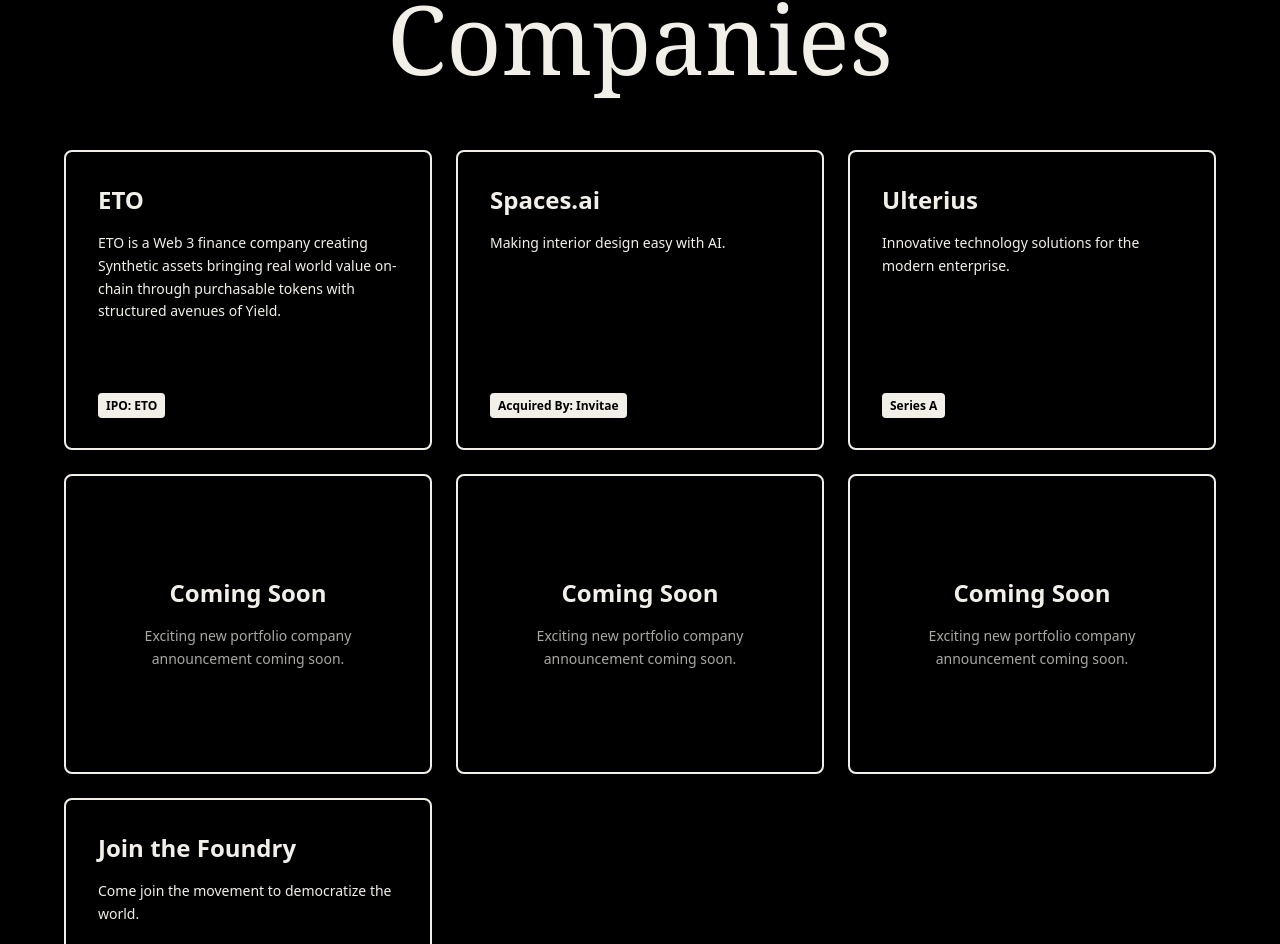
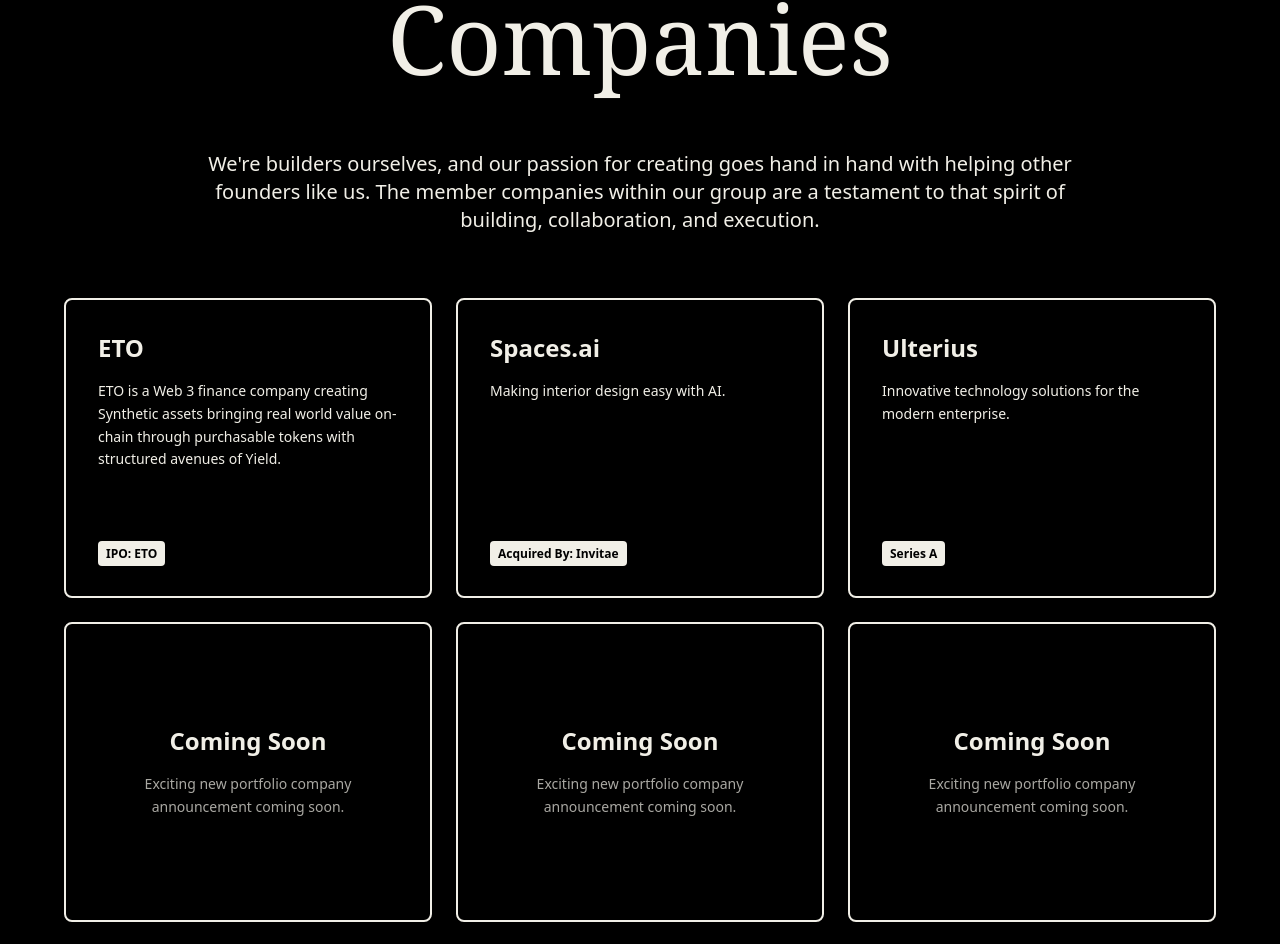
Before and after one commit to asayed2/foundry-website, a Next.js app: page / in a window 1280 px wide. Shown: the part 2126-3070 px from the top of the page. Built offline with nearby package versions, Linux system fonts and the light colour scheme.

Commit message:
feat: add descriptive text to Companies section
Insert descriptive text with appropriate styling and spacing.

#VERCEL_SKIP

Co-authored-by: Ahyaan Sayed <208083428+asayed2@users.noreply.github.com>

```diff
--- a/app/page.tsx
+++ b/app/page.tsx
@@ -384,6 +384,15 @@ export default function Home() {
               Companies
             </h2>
 
+            <p
+              className="text-lg md:text-xl font-light leading-relaxed max-w-4xl mx-auto text-center mb-16"
+              style={{ color: "#F1EFE7" }}
+            >
+              We're builders ourselves, and our passion for creating goes hand in hand with helping other founders like
+              us. The member companies within our group are a testament to that spirit of building, collaboration, and
+              execution.
+            </p>
+
             <div className="grid grid-cols-1 md:grid-cols-2 lg:grid-cols-3 gap-6 max-w-6xl mx-auto">
               <Link
                 href="https://entropytoorder.xyz"
```
